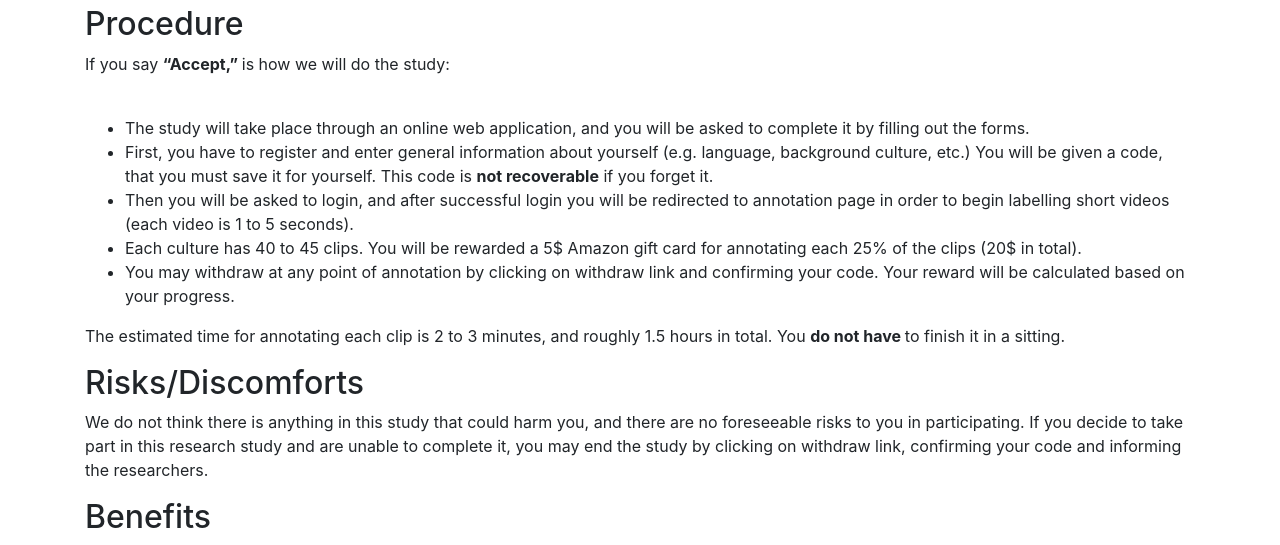
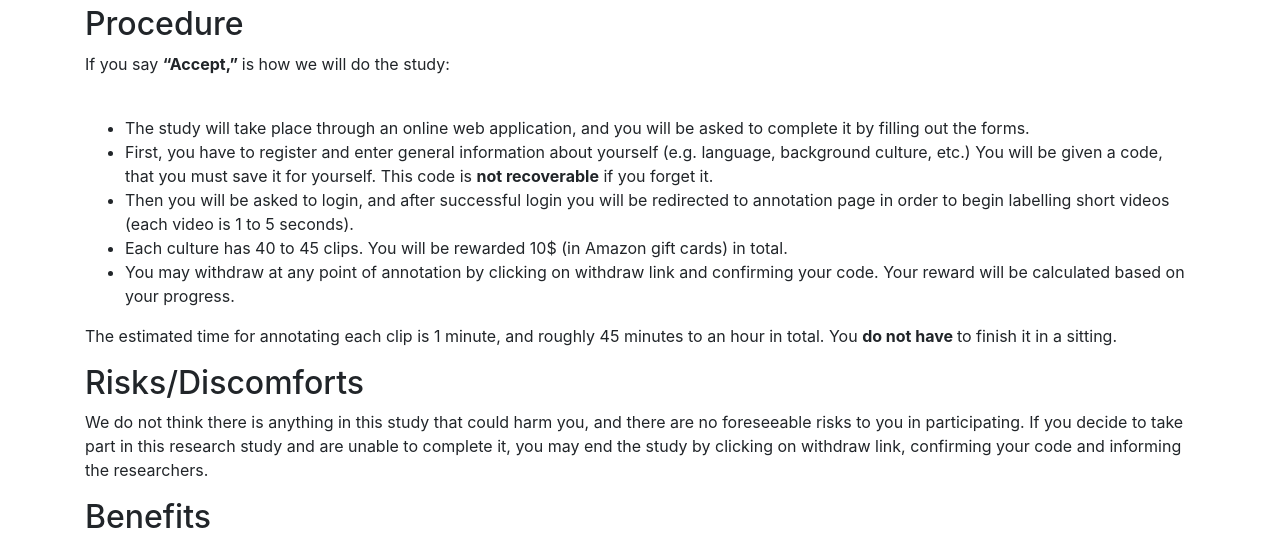
Before and after one commit to rjavadi/interface, a Flask app: page /consent_form in a window 1280 px wide. Shown: the part 544-1089 px from the top of the page. Run offline with Flask 2, Linux system fonts and the light colour scheme; some libraries are stand-ins or nearby versions.

Commit message:
Added intensity field, updated consent_form.html

```diff
--- a/app.py
+++ b/app.py
@@ -117,13 +117,14 @@ def index():
         annotation.annotator_language = user.language
         annotation.annotator_individuality = user.individuality
         annotation.emoji = ','.join([ss for ss in form.getlist('emoji')])
+        annotation.intensity = form['intensity']
 
         db.session.add(annotation)
         db.session.commit()
         vid = utils.get_random_video(user.culture, user.get_annotated_videos(), user.id)
         completed, all = utils.get_completed_videos(user.culture, user.get_annotated_videos())
         if vid == "FINISHED":
-            gift_card_count = 4
+            gift_card_count = 2
             new_gift_cards = GiftCard.query.filter_by(used=False).limit(gift_card_count)
             user.add_gift_codes(new_gift_cards)
             db.session.commit()
@@ -192,7 +193,7 @@ def withdraw():
                 return render_template('withdraw.html', message=err_msg)
             user.withdraw = True
             completed, all = utils.get_completed_videos(user.culture, user.get_annotated_videos())
-            gift_card_count = int((len(user.get_annotated_videos()) / all) * 4) # number of gift cards user should get.
+            gift_card_count = int((len(user.get_annotated_videos()) / all) * 2) # number of gift cards user should get.
             new_gift_cards = GiftCard.query.filter_by(used=False).limit(gift_card_count).all()
             user.add_gift_codes(new_gift_cards)
             db.session.commit()
--- a/models.py
+++ b/models.py
@@ -83,6 +83,7 @@ class Annotation(db.Model):
     annotator_language = db.Column(db.String)
     emoji = db.Column(db.String)
     annotator_individuality = db.Column(db.Integer)
+    intensity = db.Column(db.Integer)
 
     def __repr__(self):
         return '<Annotation {} {}>'.format(self.emotions, self.filename)
--- a/templates/consent_form.html
+++ b/templates/consent_form.html
@@ -51,7 +51,7 @@
         <li>Then you will be asked to login, and after successful login you will be redirected to annotation page in
             order to begin labelling short videos (each video is 1 to 5 seconds).
         </li>
-        <li>Each culture has 40 to 45 clips. You will be rewarded a 5$ Amazon gift card for annotating each 25% of the clips (20$ in total).</li>
+        <li>Each culture has 40 to 45 clips. You will be rewarded 10$ (in Amazon gift cards) in total.</li>
 
         <li>
             You may withdraw at any point of annotation by clicking on withdraw link and confirming your code.
@@ -59,7 +59,7 @@
         </li>
     </ul>
 
-    <p>The estimated time for annotating each clip is 2 to 3 minutes, and roughly 1.5 hours in total. You <b>do not
+    <p>The estimated time for annotating each clip is 1 minute, and roughly 45 minutes to an hour in total. You <b>do not
         have </b> to finish it in a sitting.
     </p>
 
```
Also changed, not shown: templates/index.html (+29 -3 lines).
